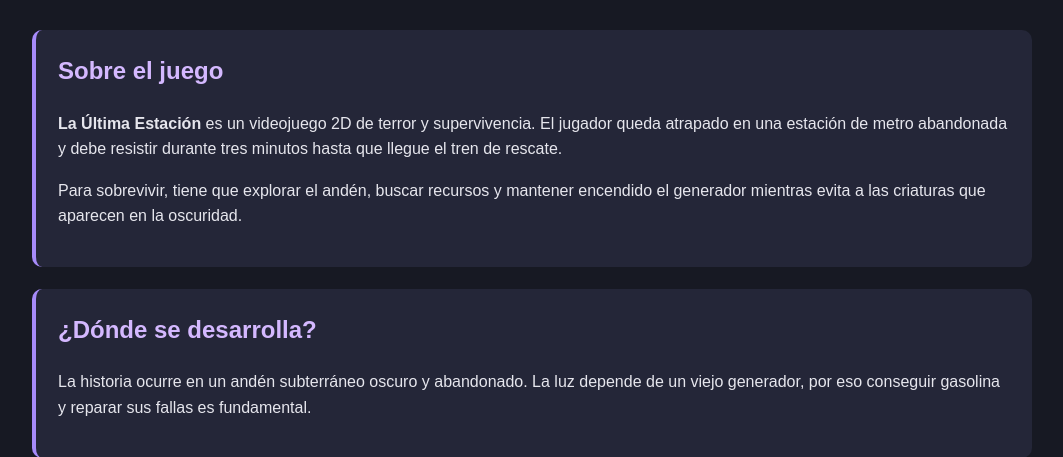
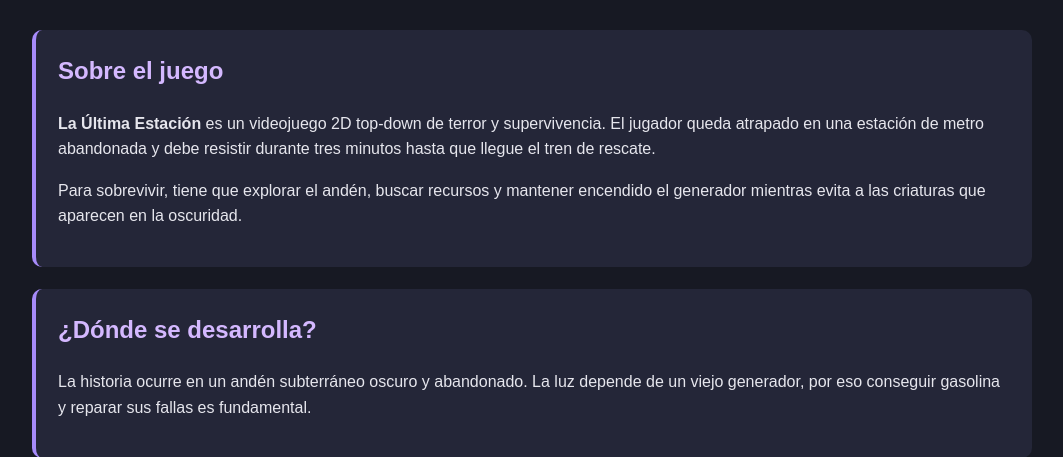
Before and after one commit to aguss347/La-Ultima-Estacion, a Django app: page / in a window 1280 px wide. Shown: the part 156-613 px from the top of the page, without its empty margins (108-1171 px from the left). Run offline with Django 5.2, Linux system fonts and the light colour scheme.

Commit message:
actualizacion del html

```diff
--- a/ultima_estacion/templates/index.html
+++ b/ultima_estacion/templates/index.html
@@ -19,7 +19,7 @@
     <main>
         <section class="presentacion">
             <h2>Sobre el juego</h2>
-            <p><strong>La Última Estación</strong> es un videojuego 2D de terror y supervivencia. El jugador queda atrapado en una estación de metro abandonada y debe resistir durante tres minutos hasta que llegue el tren de rescate.</p>
+            <p><strong>La Última Estación</strong> es un videojuego 2D top-down de terror y supervivencia. El jugador queda atrapado en una estación de metro abandonada y debe resistir durante tres minutos hasta que llegue el tren de rescate.</p>
             <p>Para sobrevivir, tiene que explorar el andén, buscar recursos y mantener encendido el generador mientras evita a las criaturas que aparecen en la oscuridad.</p>
         </section>
 
```
